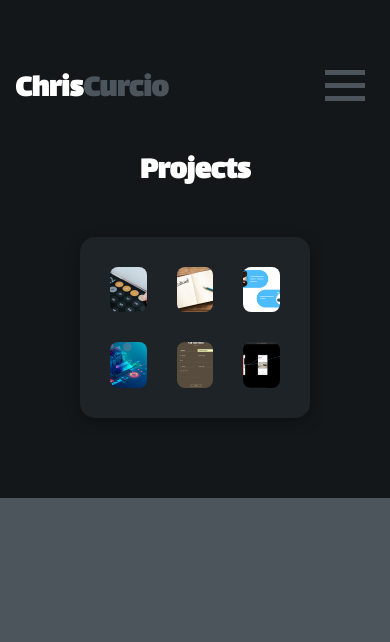
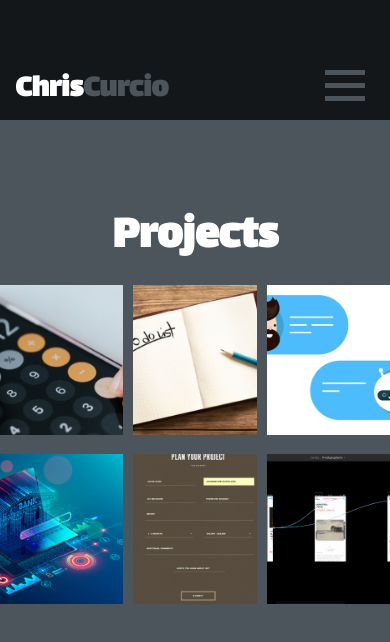
Before and after one commit to Curcio09/Portfolio, a React (Create React App) app: page /projects in a window 390 px wide. Shown: the top 642 px of the page. Built offline with nearby package versions, Linux system fonts and the light colour scheme.

Commit message:
Projects Component Mobile styles

```diff
--- a/src/Projects.js
+++ b/src/Projects.js
@@ -1,6 +1,7 @@
 import React from 'react';
 import { Link } from 'react-router-dom';
 import './Projects.css';
+import './ProjectsMobile.css';
 import ReactCalculator from './React calculator.png';
 import ReactToDo from './React to-do.png';
 import Python from './Python.png';
--- /dev/null
+++ b/src/ProjectsMobile.css
@@ -0,0 +1,119 @@
+@media screen and (max-width: 768px) {
+    /* General styles for mobile Projects component */
+    .projects-container {
+        display: flex;
+        flex-direction: column;
+        align-items: center;
+        justify-content: center;
+        padding: 0px;
+        background-color: #4C545C;
+        color: #FFF;
+        padding-top: 40px;
+    }
+
+    .projects-container h2 {
+        font-family: 'Lalezar', sans-serif;
+        font-size: 48px;
+        margin-bottom: 10px;
+        text-align: center;
+        padding: 0px;
+    }
+
+    /* Single large container for the grid on mobile */
+    .projects-grid {
+        display: grid;
+        grid-template-columns: repeat(3, 1fr);
+        gap: 10px; /* Ensure uniform gap between all project items */
+        max-width: 400px;
+        background-color: #4C545C;
+        padding: 0px;
+        padding-top: 0px;
+        box-shadow: none;
+        border-radius: 0;
+    }
+
+    /* Styling for individual project items */
+    .project-item {
+        display: flex;
+        justify-content: center;
+        align-items: center;
+        transition: transform 0.3s ease, box-shadow 0.3s ease;
+        position: relative;
+        max-width: 200px;
+        padding: 0; /* Ensure no extra padding on project items */
+        margin: 0;
+        border-radius: 0;
+        box-shadow: none;
+        overflow: hidden;
+    }
+
+    /* Project images styling */
+    .project-image {
+        width: 100%;
+        height: 150px; /* Set uniform height for all project images */
+        object-fit: cover;
+        padding: 0;
+        margin: 0;
+        border-radius: 0;
+        transition: all 0.3s ease;
+    }
+
+    /* Overlay styling for mobile */
+    .overlay {
+        position: absolute;
+        top: 0;
+        left: 0;
+        width: 100%;
+        height: 100%;
+        background-color: rgba(0, 0, 0, 0);
+        border-radius: 0;
+        transition: background-color 0.3s ease;
+        display: flex;
+        justify-content: center;
+        align-items: center;
+        opacity: 0;
+    }
+
+    .project-content:hover .overlay {
+        background-color: rgba(0, 0, 0, 0.6);
+        opacity: 1;
+    }
+
+    /* White text for project info */
+    .project-info {
+        color: #FFF;
+        text-align: center;
+        font-size: 10px;
+    }
+
+    .project-info h3 {
+        font-size: 14px;
+        font-family: 'Lalezar', sans-serif;
+        margin-bottom: 0px;
+    }
+
+    .project-info p {
+        font-size: 10px;
+        font-family: 'Roboto', sans-serif;
+        margin-top: 0px;
+    }
+
+    /* Button styling for mobile */
+    .projects-container button {
+        margin-top: 20px;
+        background-color: #F6D26D;
+        color: #000;
+        font-family: 'Lalezar', sans-serif;
+        font-size: 18px;
+        padding: 8px 16px;
+        border: none;
+        border-radius: 8px;
+        cursor: pointer;
+        transition: transform 0.3s ease, box-shadow 0.3s ease;
+    }
+
+    .projects-container button:hover {
+        transform: scale(1.05);
+        box-shadow: 0px 4px 10px rgba(0, 0, 0, 0.2);
+    }
+}
```
